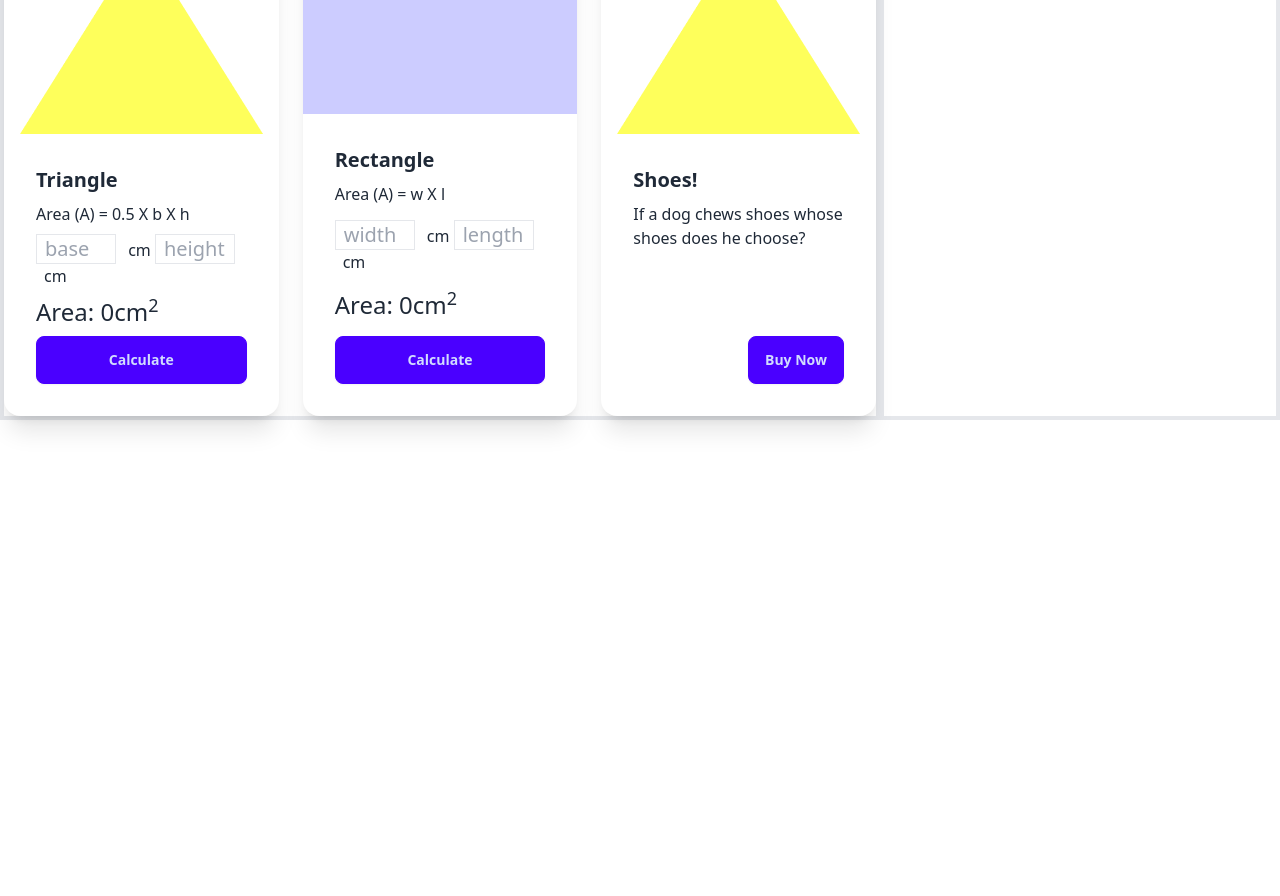
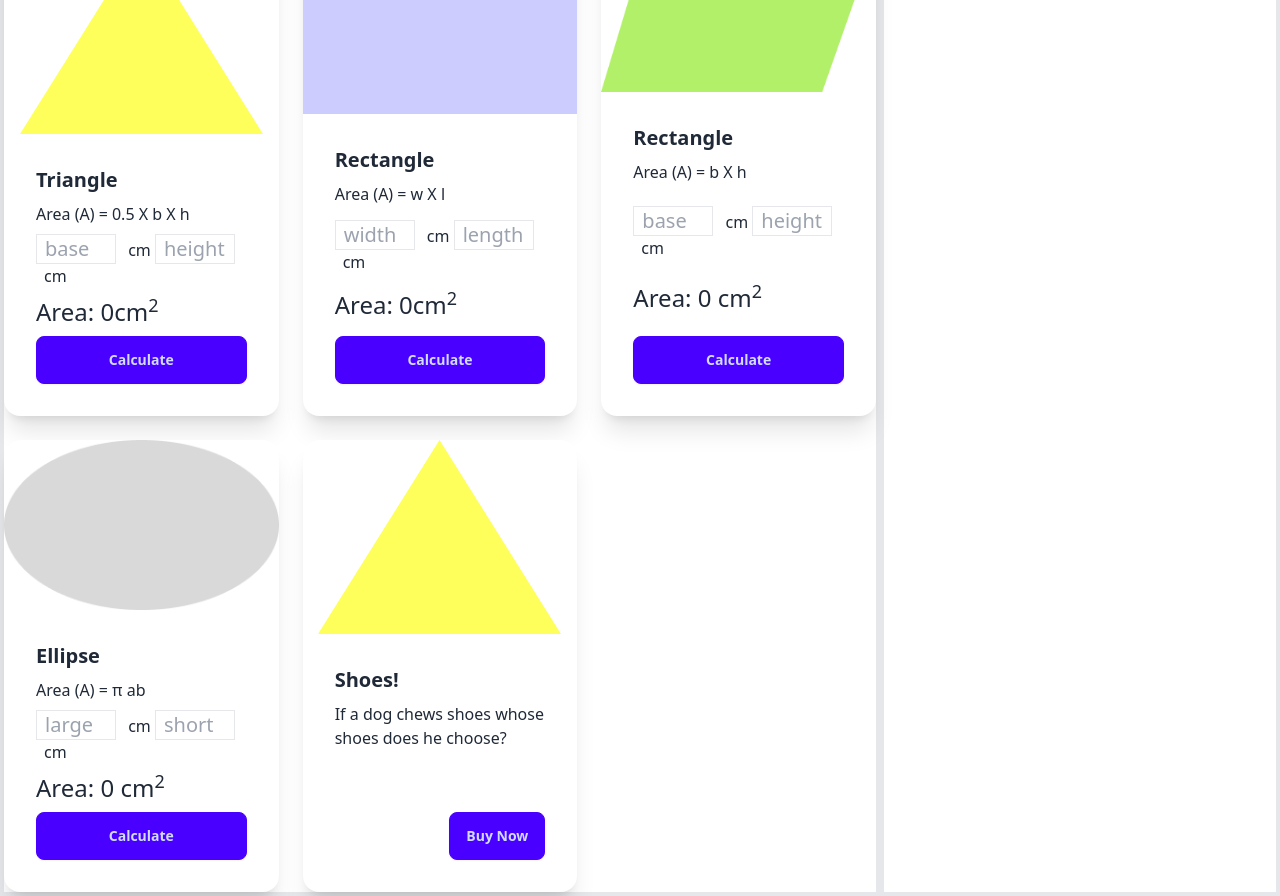
Before and after one commit to rafiul2/area-calculator, a plain HTML site: page index.html in a window 1280 px wide. Shown: the part 64-960 px from the top of the page. Before the commit the page ends 800 px from the top, so only its background shows below. Drawn offline with nearby package versions, Linux system fonts and the light colour scheme.

Commit message:
ellipse added

```diff
--- a/index.html
+++ b/index.html
@@ -52,6 +52,48 @@
           </div>
         </div>
       </div>
+
+      <!-- parallelogram card -->
+      <div class="card w-46 bg-base-100 shadow-xl">
+        <figure><img src="images/parallelogram.png" alt="Shoes" /></figure>
+        <div class="card-body">
+          <h2 class="card-title">Rectangle</h2>
+          <p> Area (A) = b X h </p>
+          <p>
+            <!-- parallelogram base -->
+            <input type="text" class="border text-xl w-20 px-2" name="" id="parallelogram-base" placeholder="base">
+            <span class="ml-2">cm</span>
+            <!-- parallelogram height -->
+            <input type="text" class="border text-xl w-20 px-2" name="" id="parallelogram-height" placeholder="height">
+            <span class="ml-2">cm</span>
+          </p>
+          <p class="text-2xl">Area: <span id="parallelogram-area">0 </span>cm<sup>2</sup></p>
+          <div class="card-actions">
+            <button onclick="calculateParallelogramArea()" class="btn btn-primary w-full">Calculate</button>
+          </div>
+        </div>
+      </div>
+
+      <!-- Ellipse card -->
+      <div class="card w-46 bg-base-100 shadow-xl">
+        <figure><img src="images/ellipse.png" alt="Shoes" /></figure>
+        <div class="card-body">
+          <h2 class="card-title">Ellipse</h2>
+          <p> Area (A) = π ab</p>
+          <p>
+            <!-- ellipse large -->
+            <input type="text" class="border text-xl w-20 px-2" name="" id="ellipse-major-radius" placeholder="large">
+            <span class="ml-2">cm</span>
+            <!-- ellipse short -->
+            <input type="text" class="border text-xl w-20 px-2" name="" id="ellipse-minor-radius" placeholder="short">
+            <span class="ml-2">cm</span>
+          </p>
+          <p class="text-2xl">Area: <span id="ellipse-area">0 </span>cm<sup>2</sup></p>
+          <div class="card-actions">
+            <button onclick="calculateEllipseArea()" class="btn btn-primary w-full">Calculate</button>
+          </div>
+        </div>
+      </div>
       <!-- third card -->
       <div class="card w-46 bg-base-100 shadow-xl">
         <figure><img src="images/triangle.png" alt="Shoes" /></figure>
--- a/scripts/area-calculator.js
+++ b/scripts/area-calculator.js
@@ -36,4 +36,40 @@ function calculateRectangleArea(){
   // set rectangle area
   const areaSpan = document.getElementById('rectangle-area');
   areaSpan.innerText = area;
+};
+
+// Parallelogram
+function calculateParallelogramArea(){
+  const base = getInputValue('parallelogram-base');
+  const height = getInputValue('parallelogram-height');
+
+  const area = base * height;
+  // const areaSpan = document.getElementById('parallelogram-area');
+  // areaSpan.innerText = area;
+  setElementInnerText('parallelogram-area', area);
+};
+
+// ellipse
+function calculateEllipseArea(){
+  const majorRadius = getInputValue('ellipse-major-radius');
+  const minorRadius = getInputValue('ellipse-minor-radius');
+
+  const area = 3.14 * majorRadius * minorRadius;
+  const areaTwoDecimal = area.toFixed(2);
+  setElementInnerText('ellipse-area', areaTwoDecimal);
 }
+// function: get input value field in number
+function getInputValue(fieldId){
+  const inputField = document.getElementById(fieldId);
+  const inputValueText = inputField.value;
+  const value = parseFloat(inputValueText);
+  inputField.value = '';
+  return value;
+};
+
+// function set value in span
+function setElementInnerText(elementId, area) {
+  const element = document.getElementById(elementId);
+  element.innerText = area;
+
+}
```
